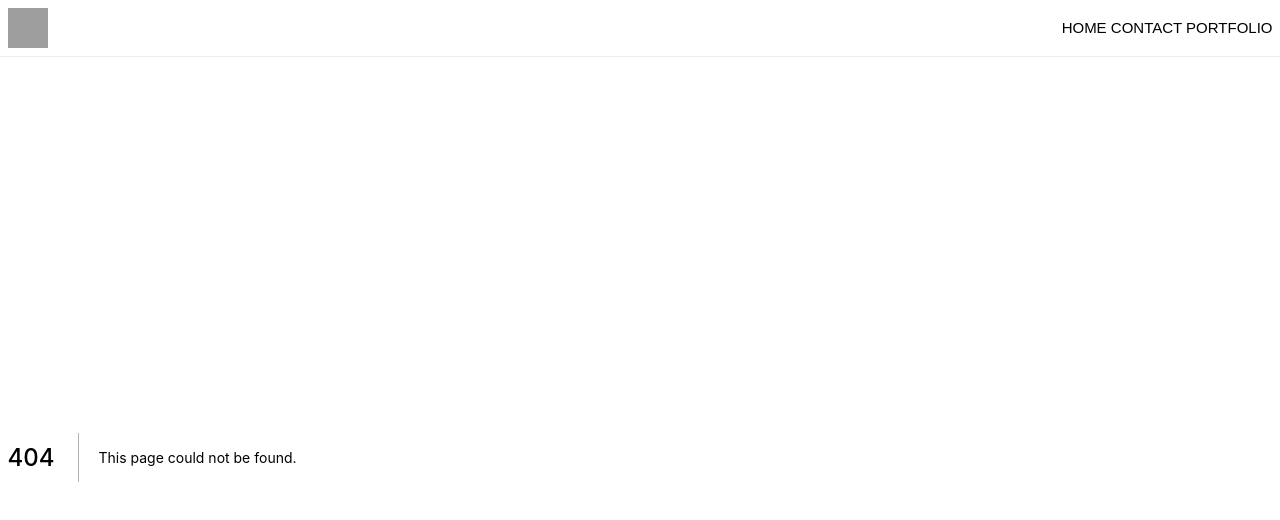
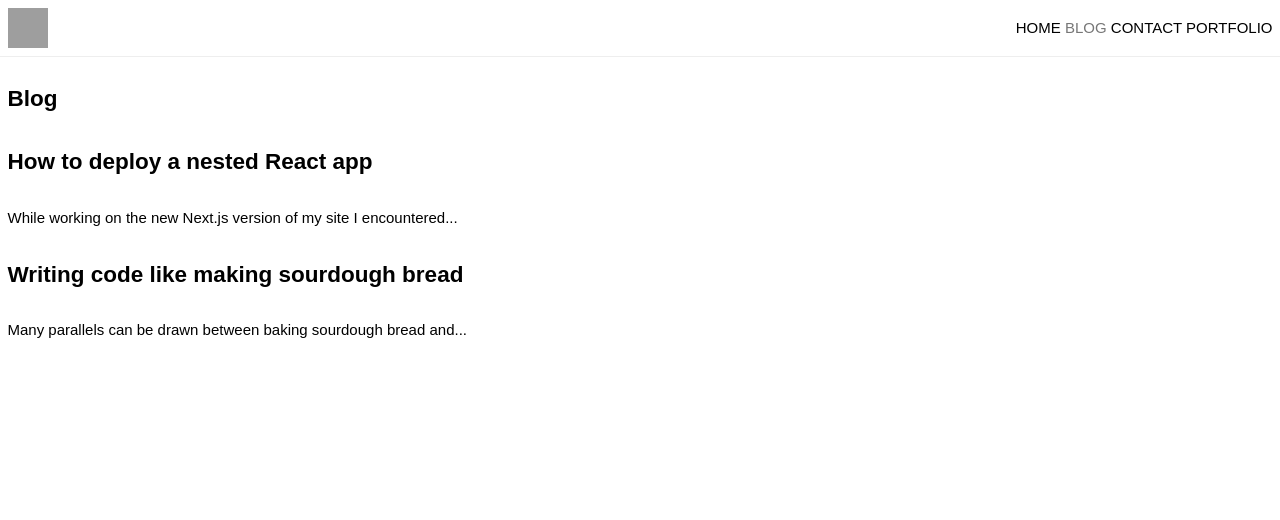
Before and after one commit to c-kirkeby/portfolio-next, a Next.js app: page /blog in a window 1280 px wide. Before the commit this address had no page. Shown: the top 520 px of the page. Built offline with nearby package versions, Linux system fonts and the light colour scheme; grey boxes are pictures that could not be loaded.

Commit message:
Added a blog page with placeholder data

```diff
--- a/components/Nav.tsx
+++ b/components/Nav.tsx
@@ -37,6 +37,10 @@ export default () =>
         Home
       </NavLink>
       {' '}
+      <NavLink href='/blog'>
+        Blog
+      </NavLink>
+      {' '}
       <NavLink prefetch href='/contact'>
         Contact
       </NavLink>
--- /dev/null
+++ b/pages/blog.tsx
@@ -0,0 +1,22 @@
+
+const placeholderArticles = [
+  {
+    title: 'How to deploy a nested React app',
+    description: 'While working on the new Next.js version of my site I encountered...'
+  },
+  {
+    title: 'Writing code like making sourdough bread',
+    description: 'Many parallels can be drawn between baking sourdough bread and...'
+  }
+]
+
+export default () =>
+  <section>
+    <h1>Blog</h1>
+    {placeholderArticles.map(article => (
+      <>
+        <h2>{article.title}</h2>
+        <p>{article.description}</p>
+      </>
+    ))}
+  </section>
```
